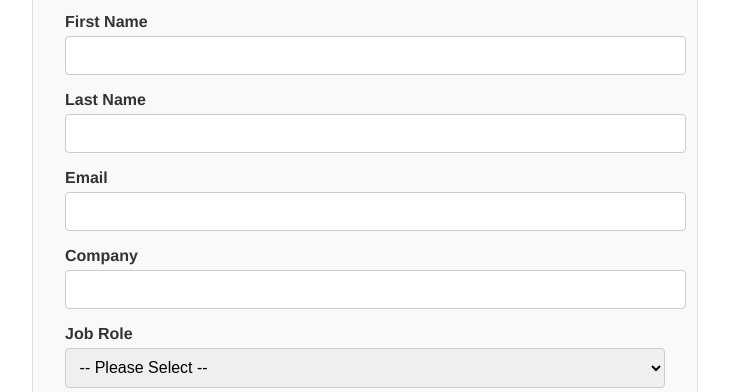
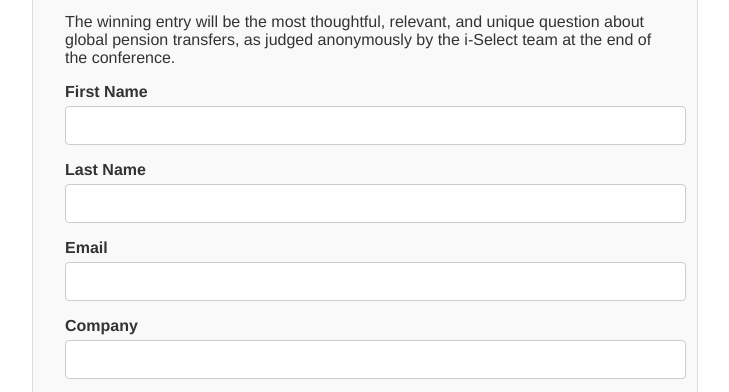
Before and after one commit to i-SelectWebHost/adviser-competition, a plain HTML site: page index.html in a window 1280 px wide. Shown: the part 403-795 px from the top of the page, without its empty margins (275-1004 px from the left). Drawn offline with Linux system fonts and the light colour scheme.

Commit message:
Update index.html
Added more detail on the way the competition will be judged.

```diff
--- a/index.html
+++ b/index.html
@@ -92,6 +92,8 @@
         </div>
         <h1>Win a $400 House of Travel Gift Card</h1>
         <p>We're creating an FAQ for global pension transfers and want to know what questions people have about simplifying and consolidating their global retirement savings. Enter your best question to be in to win!</p>
+        <p>The winning entry will be the most thoughtful, relevant, and unique question about global pension transfers, as judged anonymously by the i-Select team at the end of the conference.</p>
+
         <form action="https://webto.salesforce.com/servlet/servlet.WebToLead?encoding=UTF-8" method="POST">
             <input type="hidden" name="oid" value="00D5i00000Bypvi" />
 
```
